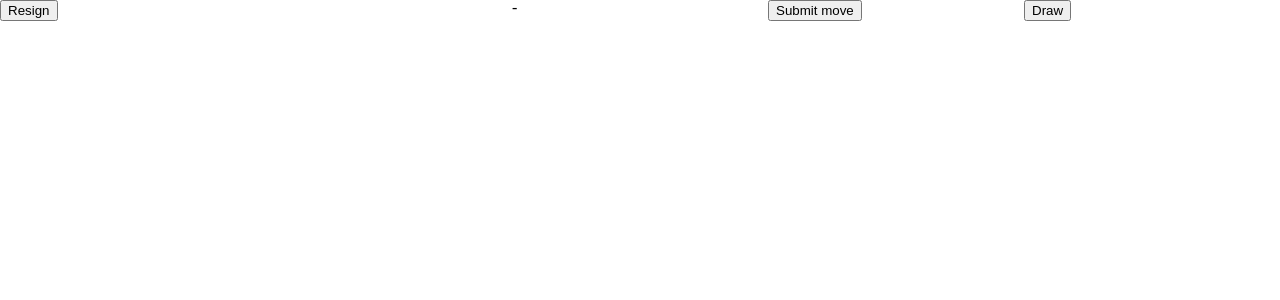
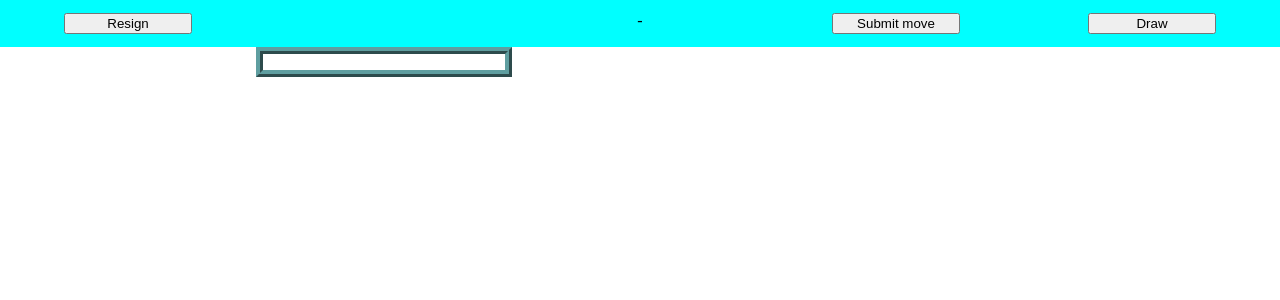
Before and after one commit to danielpodwysocki/macau, a Django app: template macau_game/templates/macau/game.html in a window 1280 px wide. Shown: the part 64-364 px from the top of the page. Run offline with Django 3.2, Linux system fonts and the light colour scheme; the template is opened without the code that fills it, so the values that code supplies are empty.

Commit message:
update: more work on app's front-end

```diff
--- a/macau_game/static/macau/css/main.css
+++ b/macau_game/static/macau/css/main.css
@@ -25,8 +25,13 @@ form{
     background:red;
 }
 
-.game-active .player-cards{
-    background: yellow;
+.player, #game_user_hand{
+    border: cadetblue 7px ridge;
+}
+
+.player_title{
+    color: rgb(76, 106, 173);
+    padding:0.25vw;
 }
 
 .player-card{ /*overwriting the original cards.css*/
@@ -40,12 +45,28 @@ form{
     margin-left:0.1vw!important;
 }
 
+.game-dashboard{
+    background: aqua;
+    padding-top:1vw;
+    padding-bottom: 1vw;
+    text-align: center;
+}
+
+.game-dashboard button{
+    width:10vw;
+}
 .game-active{
     background: orange;
 }
 
-.game_user_hand
+#game_user_hand{
+    text-align: center;
+}
 
+#game_user_cards{
+    display: inline-block;
+    margin-top: 1vw;
+}
 .card-toggled, .demand-toggled{
     background:red;
 }
--- a/macau_game/static/macau/js/game.js
+++ b/macau_game/static/macau/js/game.js
@@ -2,7 +2,7 @@ var data;
 var players_created = false;
 var chosen_cards = [];
 demand = null;
-
+//TODO: correct the naming of css classes
 function getCookie(name) { //For the CSRF token
     var cookieValue = null;
     if (document.cookie && document.cookie !== '') {
@@ -86,7 +86,7 @@ function update_info(state) {
 function update_active_player(state) {
     //add the "game-active" class to a player/user div and removes it from everybody else
     let user = document.getElementById("game_user_hand");
-    let players = document.getElementsByClassName("player_title");
+    let players = document.getElementsByClassName("player");
 
     user.classList.remove("game-active");
 
@@ -174,7 +174,7 @@ function update_cards(state) { //TODO: visually represent cards/their amount of
     chosen_cards = [];
     console.log(state)
     let players = document.getElementsByClassName("player-cards");
-    let user = document.getElementById("game_user_hand");
+    let user = document.getElementById("game_user_cards");
     let current_seat = 0; //the seat that we're updating the cards for
 
     for (let i = 0; i < state.player_count; i++) {
--- a/macau_game/templates/macau/game.html
+++ b/macau_game/templates/macau/game.html
@@ -2,14 +2,16 @@
 {% load static %}
 {% block content %}
     <script src="{% static 'macau/js/game.js' %}"></script>
-    <div id="game_resign"><button>Resign</button></div>
+    <div id="game_resign" class="game-dashboard"><button>Resign</button></div>
     <!--div id="game_full">-</div-->
-    <div id="game_special_state"></div>
-    <div id="game_top_cards">-</div>
-    <div id="game_submit_move"><button onclick="submit_move(false)">Submit move</button></div>
-    <div id="game_draw"><button onclick="submit_move(true)">Draw</button></div>
+    <div id="game_special_state" class="game-dashboard"></div>
+    <div id="game_top_cards" class="game-dashboard">-</div>
+    <div id="game_submit_move" class="game-dashboard"><button onclick="submit_move(false)">Submit move</button></div>
+    <div id="game_draw" class="game-dashboard"><button onclick="submit_move(true)">Draw</button></div>
     <div id="grid-game_players"></div>
-    <div id="game_user_hand"></div>
+    <div id="game_user_hand">
+        <div id="game_user_cards"></div>
+    </div>
     <div id="game_demands"></div>
 
 {% endblock content %}
```
